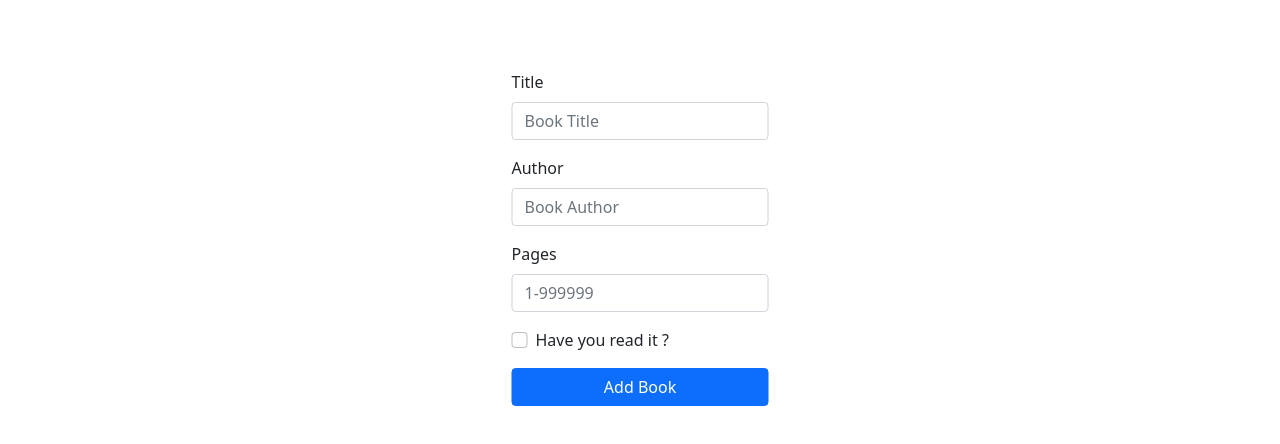
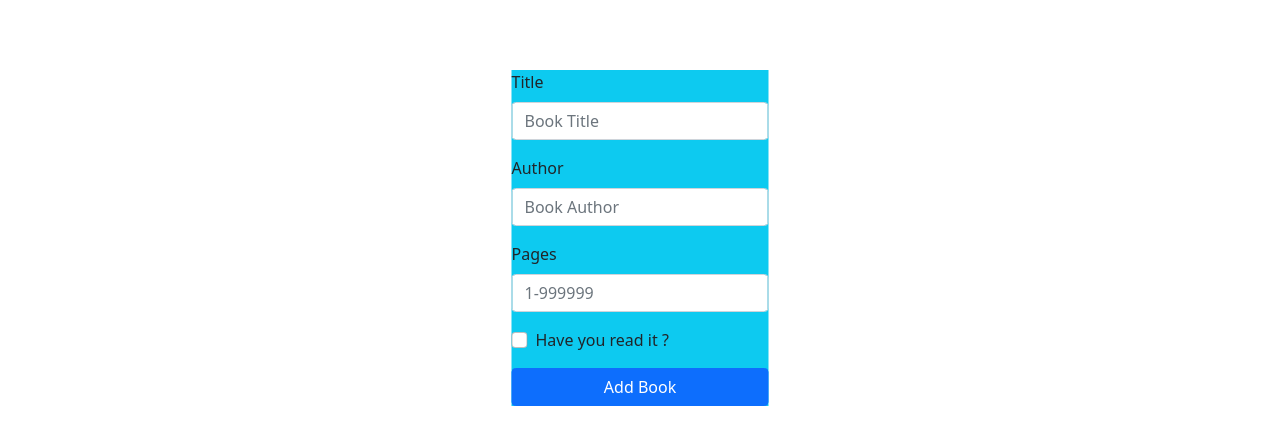
Before and after one commit to mohameddjebloun/library, a plain HTML site: page index.html in a window 1280 px wide. Both pictures are taken after a click on the button "Add New Book". Shown: the part 162-606 px from the top of the page. Drawn offline with nearby package versions, Linux system fonts and the light colour scheme.

Commit message:
Add a background color to the form The form visibility was bad when the library was full So I gave it a background color which made it better

```diff
--- a/index.html
+++ b/index.html
@@ -32,7 +32,7 @@
             id="formContainer"
             class="d-flex p-2 bd-highlight flex-column justify-content-center align-items-center position-absolute top-50 start-50 translate-middle d-none"
         >
-            <form>
+            <form class="bg-info">
                 <fieldset class="mb-3">
                     <label for="bookTitle" class="form-label">Title</label>
                     <input
```
